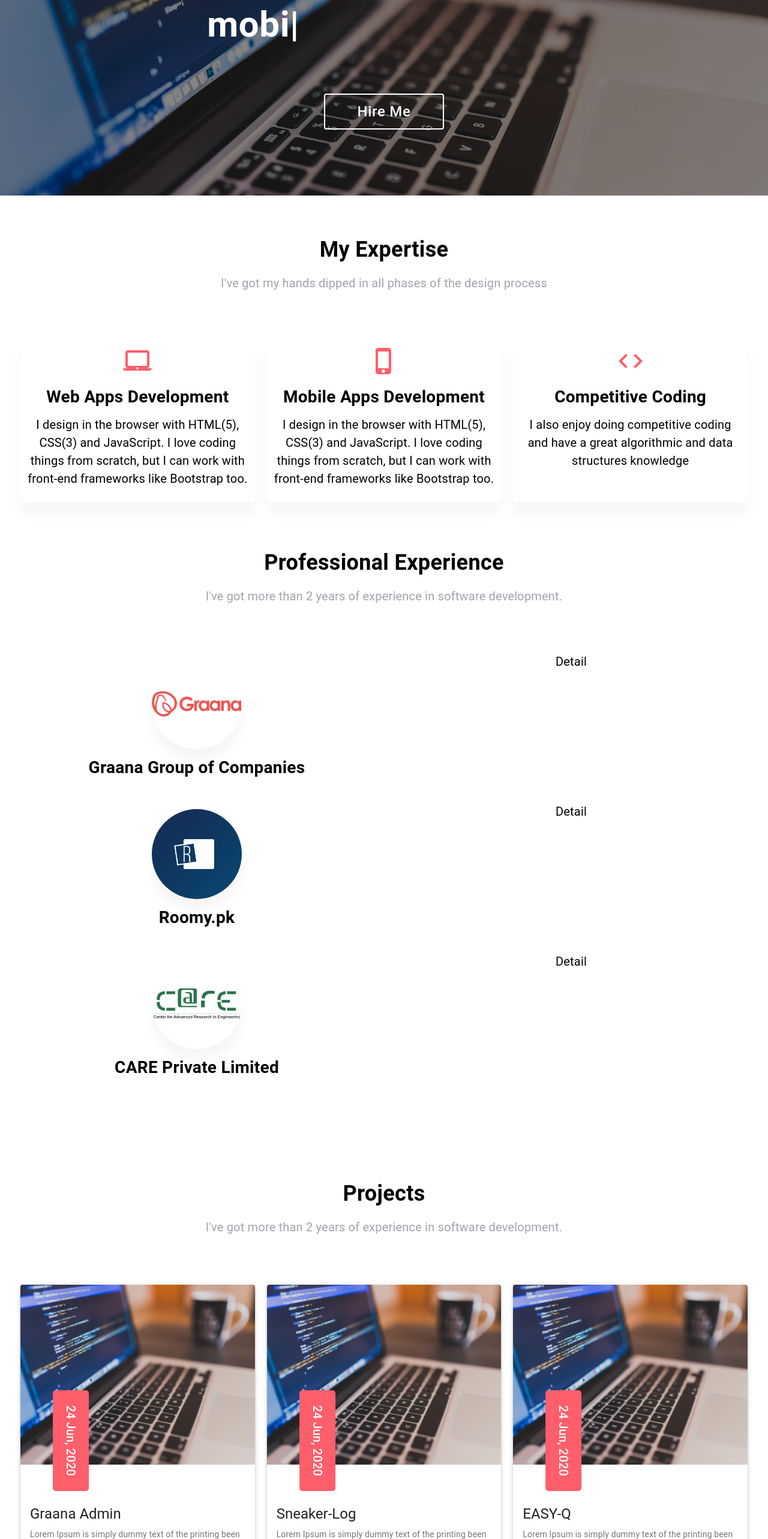
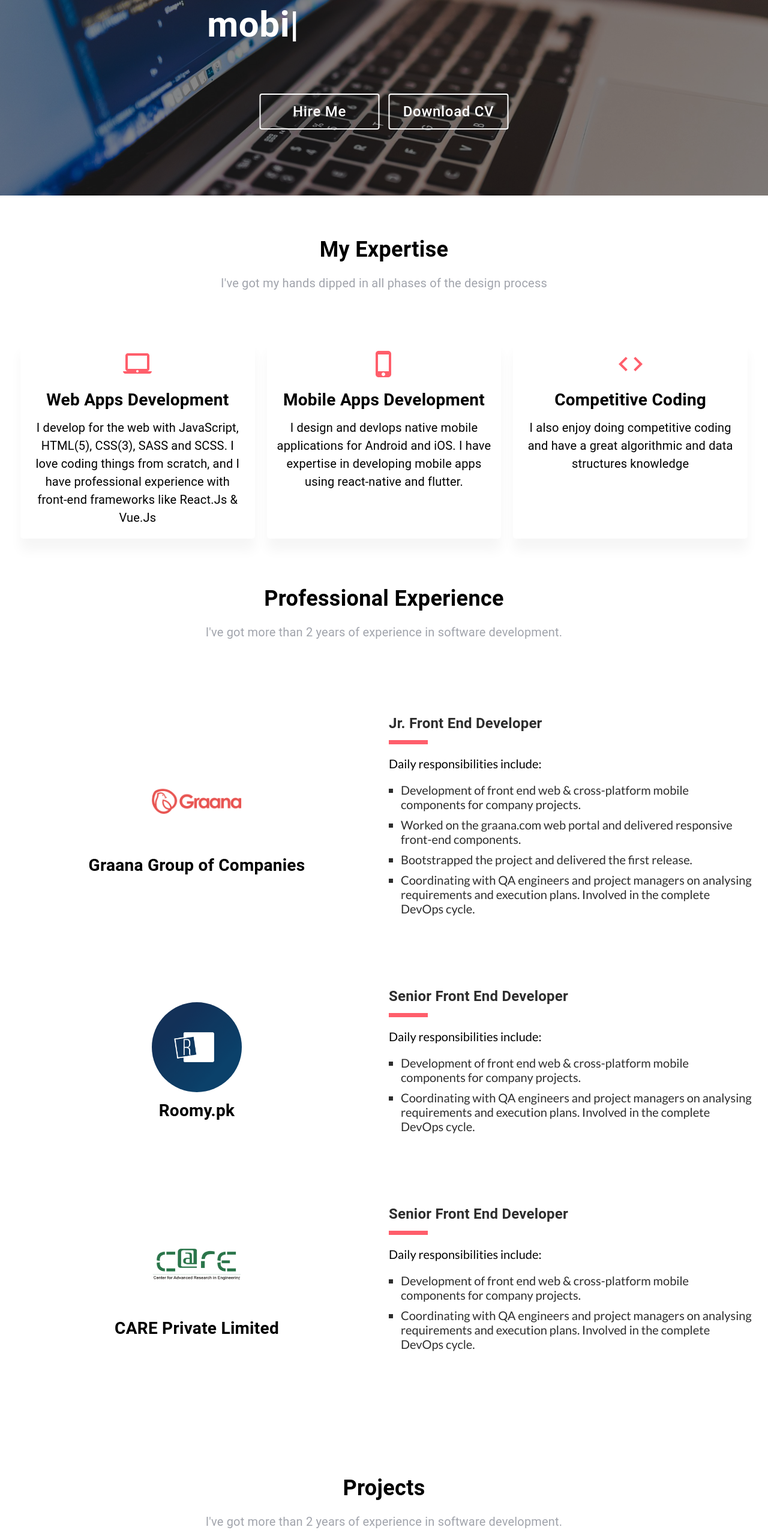
Before and after one commit to arslansajid/portfolio, a React (Create React App) app: page / in a window 1280 px wide. Shown: the part 234-2800 px from the top of the page at 60% size. Built offline with nearby package versions, Linux system fonts and the light colour scheme.

Commit message:
Projects added

```diff
--- a/src/App.js
+++ b/src/App.js
@@ -10,6 +10,7 @@ import ExperienceCard from './components/ExperienceCard';
 import ProjectCard from './components/ProjectCard';
 import WorkTogether from './components/WorkTogether';
 import Colors from './styles/Colors';
+import Projects from './static/Projects';
 
 const App = () => {
   const classes = useStyles();
@@ -43,7 +44,7 @@ const App = () => {
             <ExpertiseCard
               icon={"web"}
               heading={"Web Apps Development"}
-              description={"I design in the browser with HTML(5), CSS(3) and JavaScript. I love coding things from scratch, but I can work with front-end frameworks like Bootstrap too."}
+              description={"I develop for the web with JavaScript, HTML(5), CSS(3), SASS and SCSS. I love coding things from scratch, and I have professional experience with front-end frameworks like React.Js & Vue.Js"}
             />
           </Grid>
           <Grid
@@ -53,7 +54,7 @@ const App = () => {
             <ExpertiseCard
               icon={"mobile"}
               heading={"Mobile Apps Development"}
-              description={"I design in the browser with HTML(5), CSS(3) and JavaScript. I love coding things from scratch, but I can work with front-end frameworks like Bootstrap too."}
+              description={"I design and devlops native mobile applications for Android and iOS. I have expertise in developing mobile apps using react-native and flutter."}
             />
           </Grid>
           <Grid
@@ -87,14 +88,17 @@ const App = () => {
           >
             <ExperienceCard
               company={"Graana Group of Companies"}
+              designation={"Jr. Front End Developer"}
             />
 
             <ExperienceCard
               company={"Roomy.pk"}
+              designation={"Senior Front End Developer"}
             />
 
             <ExperienceCard
               company={"CARE Private Limited"}
+              designation={"Senior Front End Developer"}
             />
           </Grid>
         </Grid>
@@ -118,30 +122,22 @@ const App = () => {
           // spacing={3}
           // justify="center"
         >
+          {
+            Projects.map((project, index) => {
+              return (
                 <Grid
                   lg={4} md={6} sm={6} xs={12}
                   item
+                  key={index}
                 >
                   <ProjectCard
-              title={"Graana Admin"}
+                    title={project.title}
+                    completionDate={project.completed}
                   />
                 </Grid>
-          <Grid
-            lg={4} md={6} sm={6} xs={12}
-            item
-          >
-            <ProjectCard
-              title={"Sneaker-Log"}
-            />
-          </Grid>
-          <Grid
-            lg={4} md={6} sm={6} xs={12}
-            item
-          >
-            <ProjectCard
-              title={"EASY-Q"}
-            />
-          </Grid>
+              )
+            })
+          }
         </Grid>
 
       </Container>
--- a/src/components/ExperienceCard.js
+++ b/src/components/ExperienceCard.js
@@ -3,7 +3,7 @@ import { Typography, Grid } from '@material-ui/core';
 import { makeStyles } from '@material-ui/core';
 import Colors from '../styles/Colors';
 
-const ExperienceCard = ({company, description, icon}) => {
+const ExperienceCard = ({ company, description, icon, designation }) => {
     const classes = useStyles();
 
     return (
@@ -36,7 +36,23 @@ const ExperienceCard = ({company, description, icon}) => {
                 lg={6} md={6} sm={12} xs={12}
                 item
             >
-            <Typography className={classes.description}>Detail</Typography>
+                <Typography className={classes.designation}>
+                    {designation}
+                </Typography>
+                <div className={classes.border} />
+                <div className={classes.description}>
+                    Daily responsibilities include: <br />
+                    <ul className={classes.linksList}>
+                        <li className={classes.footerLink}>{'Development of front end web & cross-platform mobile components for company projects.'}</li>
+                        {company.includes("Graana") && (
+                            <>
+                                <li className={classes.footerLink}>Worked on the graana.com web portal and delivered responsive front-end components.</li>
+                                <li className={classes.footerLink}>Bootstrapped the project and delivered the first release.</li>
+                            </>
+                        )}
+                        <li className={classes.footerLink}>{'Coordinating with QA engineers and project managers on analysing requirements and execution plans. Involved in the complete DevOps cycle.'}</li>
+                    </ul>
+                </div>
             </Grid>
 
         </>
@@ -47,7 +63,8 @@ const useStyles = makeStyles((theme) => ({
     container: {
         borderRadius: 5,
         padding: 20,
-        minHeight: 250
+        minHeight: 250,
+        margin: "40px 0 40px 0"
     },
     textCenter: {
         display: "flex",
@@ -61,7 +78,7 @@ const useStyles = makeStyles((theme) => ({
         marginBottom: 10,
         borderRadius: '50%',
         // background: Colors.appPinkLite,
-        boxShadow: "0px 20px 20px rgba(0, 0, 0, 0.04)",
+        // boxShadow: "0px 20px 20px rgba(0, 0, 0, 0.04)",
         overflow: "hidden"
     },
     companyLogo: {
@@ -76,16 +93,38 @@ const useStyles = makeStyles((theme) => ({
         marginBottom: "10px",
         textAlign: 'center'
     },
+    designation: {
+        fontWeight: 600,
+        fontSize: "1.5em",
+        marginBottom: "10px",
+        color: Colors.textBlack,
+    },
     description: {
         fontSize: "1.25em",
-        textAlign: "center",
     },
     icon: {
         fontSize: '3em',
         fontWeight: 'bolder',
         marginBottom: "15px",
         color: Colors.appRed
-    }
+    },
+    border: {
+        background: Colors.appRed,
+        height: "7px",
+        width: "65px",
+        marginTop: "10px",
+        marginBottom: "20px"
+    },
+    linksList: {
+        listStyleType: 'square',
+        paddingInlineStart: '20px !important',
+    },
+    footerLink: {
+        fontSize: "1em",
+        fontWeight: 500,
+        color: Colors.textBlack,
+        marginBottom: 10,
+    },
 }));
 
 export default ExperienceCard;
--- a/src/components/ExpertiseCard.js
+++ b/src/components/ExpertiseCard.js
@@ -56,12 +56,12 @@ const useStyles = makeStyles((theme) => ({
     container: {
         boxShadow: "0px 20px 20px rgba(0, 0, 0, 0.04)",
         borderRadius: 5,
-        padding: 10,
+        padding: 15,
         margin: 10,
         display: "flex",
         alignItems: "center",
         flexDirection: "column",
-        minHeight: 250,
+        minHeight: 300,
 
         [theme.breakpoints.down('md')]: {
             marginBottom: 20,
--- a/src/components/Header.js
+++ b/src/components/Header.js
@@ -2,6 +2,7 @@ import React from 'react';
 import Typography from '@material-ui/core/Typography';
 import Container from '@material-ui/core/Container';
 import Typed from 'react-typed';
+import Colors from '../styles/Colors';
 
 import { makeStyles, Button } from '@material-ui/core';
 
@@ -39,6 +40,7 @@ const Header = (props) => {
                     </Typography>
                 </div>
                 <div className={classes.hireBtnContainer}>
+                    <div className={classes.btnsContainer}>
                     <a href="mailto:arslansajid951@gmail.com">
                     <Button
                         className={classes.hireButton}
@@ -49,6 +51,19 @@ const Header = (props) => {
                         Hire Me
                     </Button>
                     </a>
+                    <a
+                        target="_blank"
+                        href="https://drive.google.com/file/d/1RlPg-swe36BAfT5DBgafeC8jpvUlac0-/view?usp=sharing">
+                    <Button
+                        className={classes.cvButton}
+                        size="large"
+                        variant="outlined"
+                        color="primary"
+                    >
+                        Download CV
+                    </Button>
+                    </a>
+                    </div>
                 </div>
             </Container>
         </>
@@ -81,6 +96,18 @@ const useStyles = makeStyles((theme) => ({
             bottom: '30%',
         },
     },
+    btnsContainer: {
+        display: "flex",
+        position: 'absolute',
+        transform: 'translate(-50%,-50%)',
+        bottom: '10%',
+        left: '50%',
+
+        [theme.breakpoints.down('xs')]: {
+            width: '100%',
+            justifyContent: "space-around"
+        },
+    },
     centerText: {
         fontSize: '3.75em',
         fontWeight: 600,
@@ -105,16 +132,13 @@ const useStyles = makeStyles((theme) => ({
         filter: 'brightness(0.6)',
     },
     hireButton: {
-        position: 'absolute',
-        bottom: '10%',
-        left: '50%',
-        transform: 'translate(-50%,-50%)',
         textTransform: "capitalize",
         color: "white",
         borderColor: "white",
         borderWidth: "2px",
         fontSize: "1.5em",
         fontWeight: 500,
+        whiteSpace: "noWrap",
         minWidth: 200,
 
         "&:hover": {
@@ -122,7 +146,36 @@ const useStyles = makeStyles((theme) => ({
             borderWidth: "2px",
             borderColor: "white",
             background: "white"
-        }
+        },
+
+        [theme.breakpoints.up('sm')]: {
+            marginRight: 15,
+        },
+
+        [theme.breakpoints.down('xs')]: {
+            minWidth: 170
+        },
+    },
+    cvButton: {
+        textTransform: "capitalize",
+        color: "white",
+        borderColor: "white",
+        borderWidth: "2px",
+        fontSize: "1.5em",
+        fontWeight: 500,
+        whiteSpace: "noWrap",
+        minWidth: 200,
+
+        "&:hover": {
+            color: "white",
+            borderWidth: "2px",
+            borderColor: Colors.appRed,
+            background: Colors.appRed
+        },
+
+        [theme.breakpoints.down('xs')]: {
+            minWidth: 170
+        },
     }
 }));
 
--- a/src/components/ProjectCard.js
+++ b/src/components/ProjectCard.js
@@ -1,16 +1,17 @@
 import React from 'react';
 import Card from '@material-ui/core/Card';
 import CardActionArea from '@material-ui/core/CardActionArea';
+import GitHubIcon from '@material-ui/icons/GitHub';
 import CardContent from '@material-ui/core/CardContent';
 import CardMedia from '@material-ui/core/CardMedia';
 import Typography from '@material-ui/core/Typography';
 import Colors from '../styles/Colors';
-import { makeStyles } from '@material-ui/core';
+import { makeStyles, Button } from '@material-ui/core';
 import imageUrl from "../assets/images/landing.jpg";
 
 
 const ProjectCard = (props) => {
-    const {title} = props;
+    const {title, completionDate} = props;
     const classes = useStyles();
 
     return (
@@ -24,7 +25,7 @@ const ProjectCard = (props) => {
                     />
                     <div className={classes.dateContainer}>
                         <div className={classes.dateTextContainer}>
-                            <Typography className={classes.dateText}>24 Jun, 2020</Typography>
+                            <Typography className={classes.dateText}>{completionDate}</Typography>
                         </div>
                     </div>
                     <CardContent>
@@ -36,7 +37,11 @@ const ProjectCard = (props) => {
                         </Typography>
                         <div className={classes.readmoreContainer}>
                             <div className={classes.border} />
-                            <Typography className={classes.readmoreText}>View on GitHub</Typography>
+                            <Button
+                                startIcon={<GitHubIcon />}
+                                color="secondary"
+                                variant="text"
+                                className={classes.readmoreText}>View on GitHub</Button>
                         </div>
                     </CardContent>
                 {/* </CardActionArea> */}
@@ -56,6 +61,9 @@ const useStyles = makeStyles((theme) => ({
     },
     media: {
         height: 300,
+        [theme.breakpoints.down('sm')]: {
+            height: 250,
+        },
     },
     cardButtonContainer: {
         display: 'flex',
@@ -63,7 +71,7 @@ const useStyles = makeStyles((theme) => ({
     },
     dateContainer: {
         position: "relative",
-        marginBottom: 50
+        marginBottom: 30
     },
     dateTextContainer: {
         position: "absolute",
@@ -90,11 +98,12 @@ const useStyles = makeStyles((theme) => ({
     readmoreContainer: {
         display: 'flex',
         alignItems: 'center',
-        marginTop: 20
+        marginTop: 10
     },
     readmoreText: {
-        fontSize: 24,
-        fontWeight: 600,
+        // fontSize: '1.25em',
+        fontWeight: 500,
+        textTransform: 'capitalize',
         color: Colors.appRed
     },
     border: {
--- /dev/null
+++ b/src/static/Projects.js
@@ -0,0 +1,48 @@
+const Projects = [
+  {
+    title: "Graana.com",
+    completed: "1 June ,2018"
+  },
+  {
+    title: "Graana Admin",
+    completed: "1 Oct, 2018"
+  },
+  {
+    title: "Roomy.pk",
+    completed: "21 Oct, 2019"
+  },
+  {
+    title: "Roomy Mobile App",
+    completed: "12 Dec, 2019"
+  },
+  {
+    title: "Waffle World",
+    completed: "15 Nov, 2019"
+  },
+  {
+    title: "Waffle World Admin",
+    completed: "15 Jan, 2020"
+  },
+  {
+    title: "Winter Sale",
+    completed: "1 Feb, 2020"
+  },
+  {
+    title: "R6pro Admin",
+    completed: "15 Feb, 2020"
+  },
+  {
+    title: "Meraj Housing",
+    completed: "1 March, 2020"
+  },
+  {
+    title: "Easy-Q",
+    completed: "1 April, 2020"
+  },
+  {
+    title: "Sneaker Log Admin",
+    completed: "1 May, 2020"
+  },
+]
+
+  export default Projects;
--- a/src/styles/Colors.js
+++ b/src/styles/Colors.js
@@ -9,7 +9,10 @@ const Colors = {
     appRed: "#FF5E6B",
     appPink: "#FF77A4",
     appPinkLite: "#FF9CBD",
-    seperator: "#E2E2E2"
+    seperator: "#E2E2E2",
+    fb: "#3B5998",
+    linkedin: "#0072b1",
+    github: "#333"
   };
 
   export default Colors;
```
Also changed, not shown: src/components/Footer.js (+49 -14 lines). Lines whose indentation alone changed are shown as unchanged.
